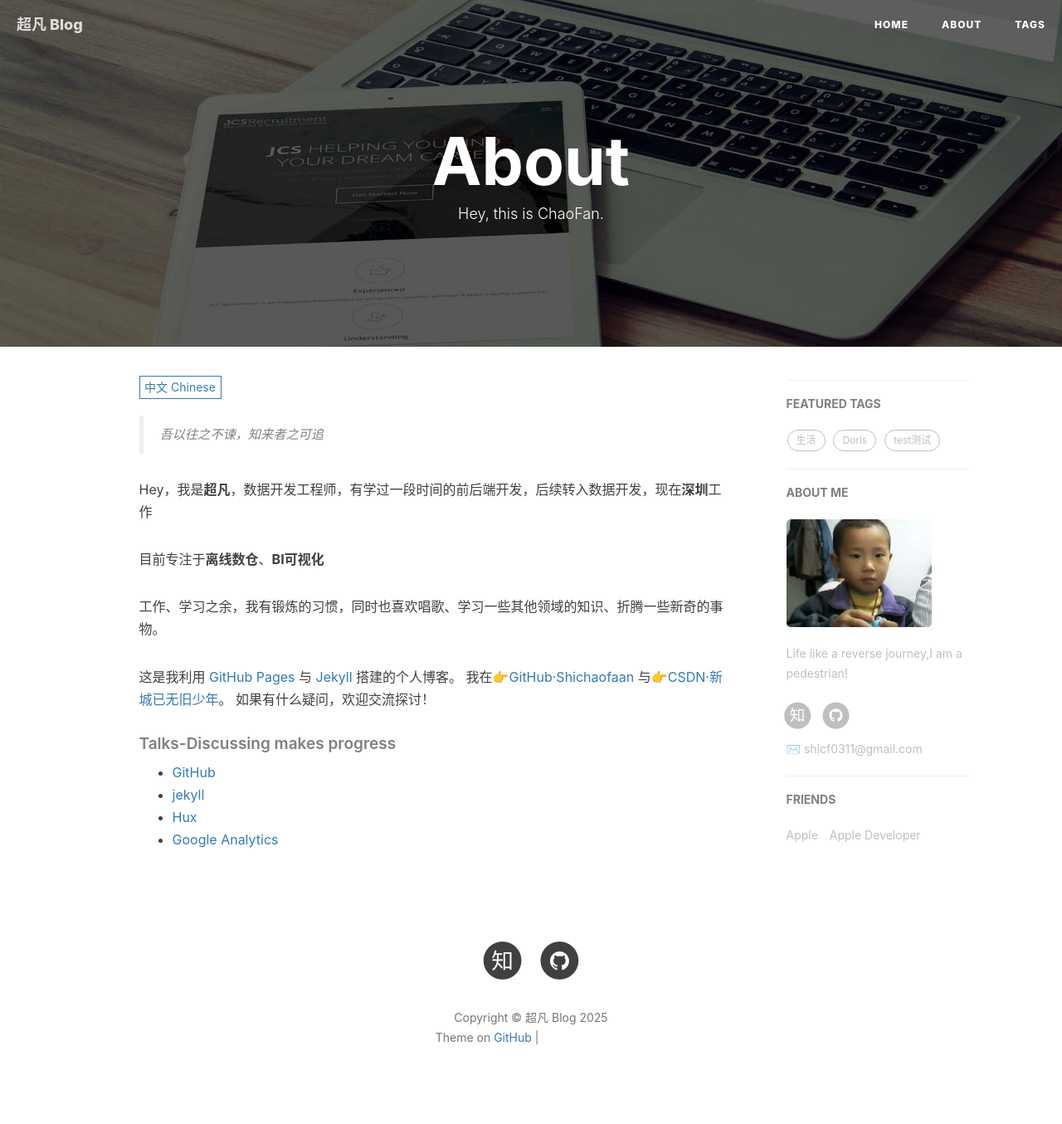
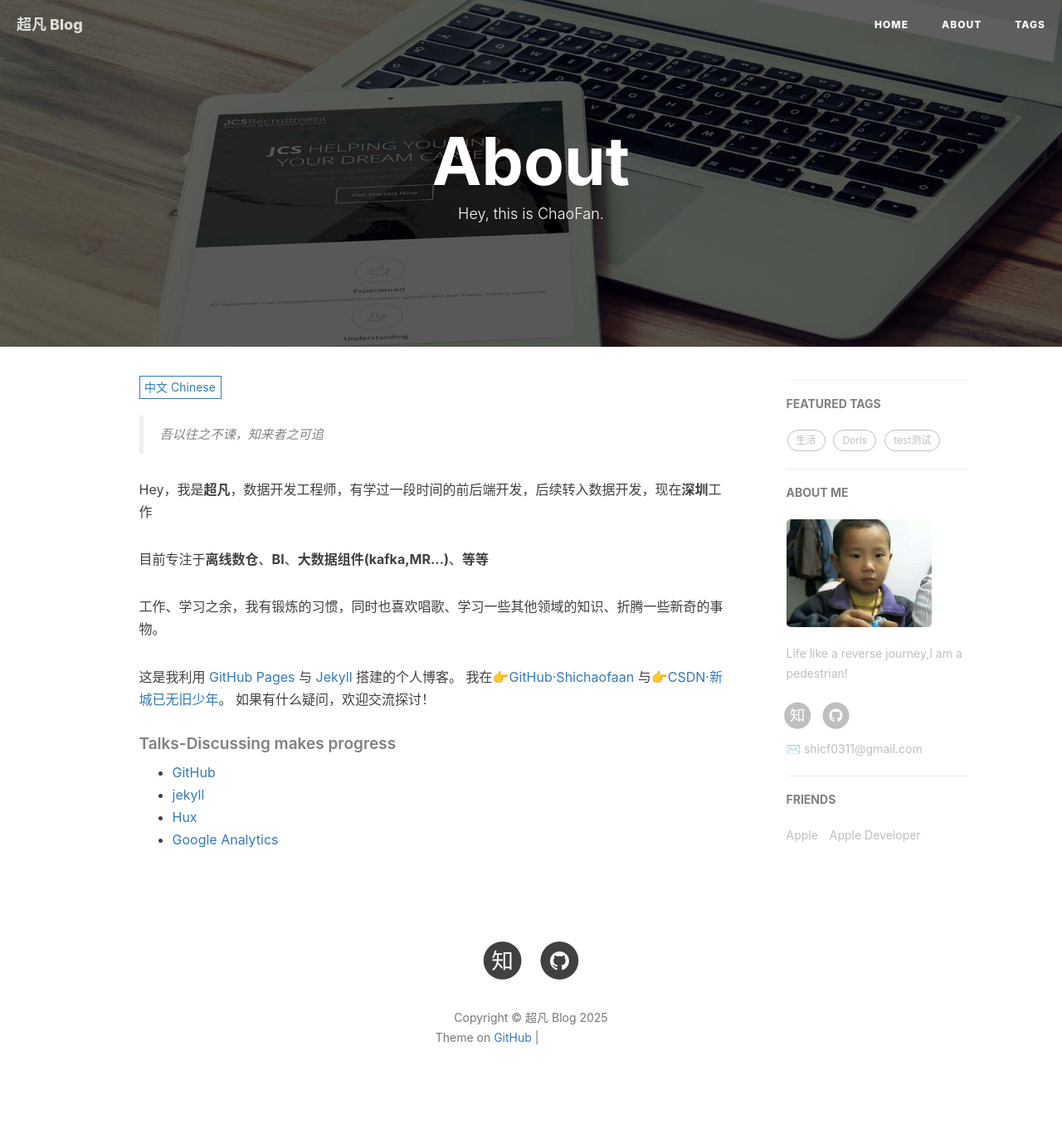
Before and after one commit to shichaofaan/shichaofaan.github.io, a Jekyll site: the page built from about.html, in a window 1280 px wide. Shown: the whole page at 83% size. Built offline with Jekyll 4.4.1, drawn with Linux system fonts in a browser that asks for light colours; nearby versions of some CDN libraries; comment, search, counter and statistics services are not loaded; grey boxes are pictures that could not be loaded.

Commit message:
Update about.html

```diff
--- a/about.html
+++ b/about.html
@@ -19,7 +19,7 @@ header-img: "img/post-bg-rwd.jpg"
 
     <p>Hey，我是<strong>超凡</strong>，数据开发工程师，有学过一段时间的前后端开发，后续转入数据开发，现在<strong>深圳</strong>工作</p>
 
-    <p>目前专注于<strong>离线数仓</strong>、<strong>BI可视化</strong></p>
+    <p>目前专注于<strong>离线数仓</strong>、<strong>BI</strong>、<strong>大数据组件(kafka,MR...)</strong>、<strong>等等</strong></p>
 
     <p>工作、学习之余，我有锻炼的习惯，同时也喜欢唱歌、学习一些其他领域的知识、折腾一些新奇的事物。</p>
 
```
